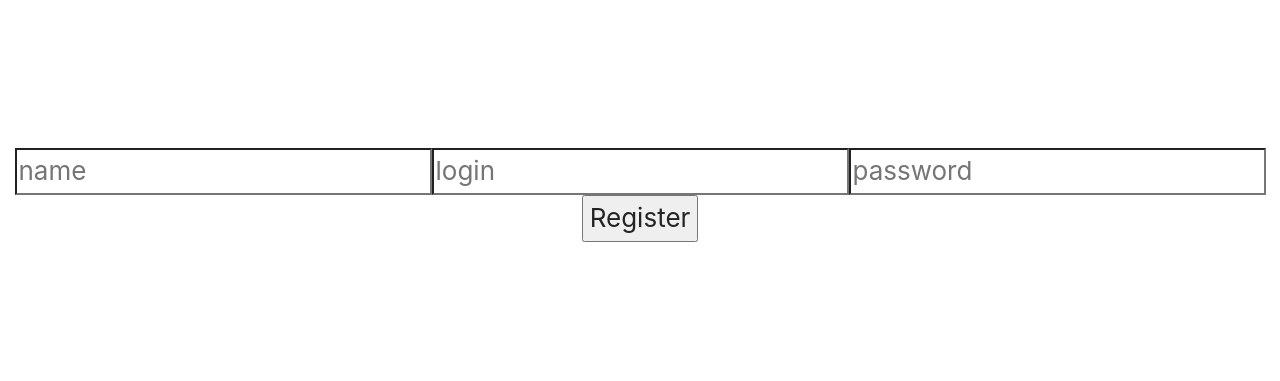
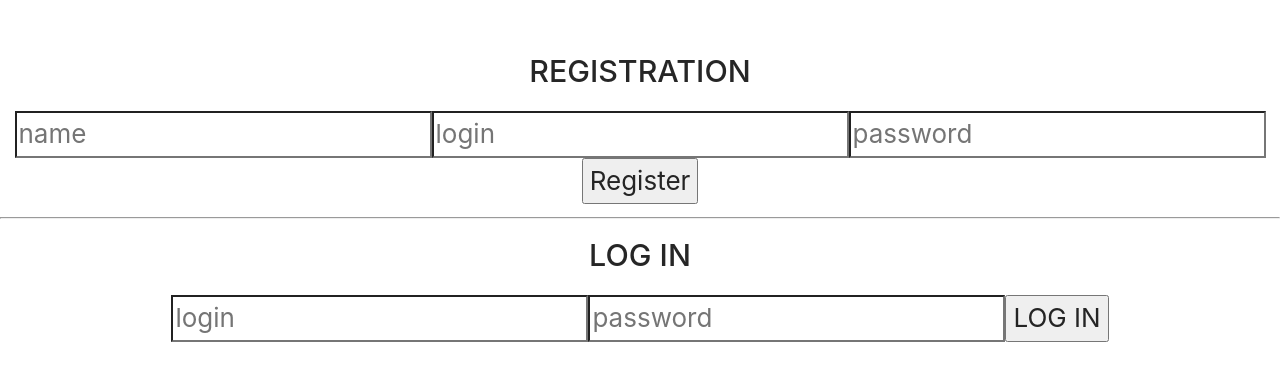
Before and after one commit to elem15/project-management-app, a React (Create React App) app: page / in a window 1280 px wide. Shown: the part 205-586 px from the top of the page. Built offline with nearby package versions, Linux system fonts and the light colour scheme.

Commit message:
feat: add signIn

```diff
--- a/package.json
+++ b/package.json
@@ -12,7 +12,6 @@
     "@types/react": "^18.0.25",
     "@types/react-dom": "^18.0.8",
     "antd": "^4.24.1",
-    "axios": "^1.1.3",
     "react": "^18.2.0",
     "react-dom": "^18.2.0",
     "react-redux": "^8.0.5",
--- a/src/features/auth/Auth.tsx
+++ b/src/features/auth/Auth.tsx
@@ -7,16 +7,30 @@ import styles from './Counter.module.css';
 export default function Auth() {
   const appDispatch = useAppDispatch();
   const { name, login, password } = useAppSelector(state => state.auth);
-  const handleSubmit = (e: FormEvent) => {
+  const handleSignUpSubmit = (e: FormEvent) => {
     e.preventDefault();
     appDispatch(signUp());
   }
+  const handleSignInSubmit = (e: FormEvent) => {
+    e.preventDefault();
+    appDispatch(signIn());
+  }
   return (
-    <form onSubmit={handleSubmit}>
-      <input type="text" placeholder='name' value={name} onChange={(e) => appDispatch(addName(e.target.value))} />
-      <input type="text" placeholder='login' value={login} onChange={(e) => appDispatch(addLogin(e.target.value))} />
-      <input type="password" placeholder='password' value={password} onChange={(e) => appDispatch(addPassword(e.target.value))} />
-      <button>Register</button>
-    </form>
+    <div>
+      <h3>REGISTRATION</h3>
+      <form onSubmit={handleSignUpSubmit}>
+        <input type="text" placeholder='name' value={name} onChange={(e) => appDispatch(addName(e.target.value))} />
+        <input type="text" placeholder='login' value={login} onChange={(e) => appDispatch(addLogin(e.target.value))} />
+        <input type="password" placeholder='password' value={password} onChange={(e) => appDispatch(addPassword(e.target.value))} />
+        <button>Register</button>
+      </form>
+      <hr />
+      <h3>LOG IN</h3>
+      <form onSubmit={handleSignInSubmit}>
+        <input type="text" placeholder='login' value={login} onChange={(e) => appDispatch(addLogin(e.target.value))} />
+        <input type="password" placeholder='password' value={password} onChange={(e) => appDispatch(addPassword(e.target.value))} />
+        <button>LOG IN</button>
+      </form>
+    </div>
   );
 }
--- a/src/features/auth/authSlice.ts
+++ b/src/features/auth/authSlice.ts
@@ -1,8 +1,7 @@
 import { createAsyncThunk, createSlice, PayloadAction, SerializedError } from '@reduxjs/toolkit';
-import axios from 'axios';
 import { RootState } from '../../app/store';
 import { FAILED, IDLE, LOADING } from '../../helpers/constants/status';
-import { AUTH_SIGNUP, BASE_URL } from '../../helpers/constants/urls';
+import { AUTH_SIGNIN, AUTH_SIGNUP, BASE_URL } from '../../helpers/constants/urls';
 
 export interface IAuthState {
   name: string;
@@ -30,14 +29,21 @@ export const signUp = createAsyncThunk(
     const state = getState() as RootState;
     const { name, login, password } = state.auth;
     try {
-      const response = await axios.post(BASE_URL + AUTH_SIGNUP,
-        {
+      const response = await fetch(BASE_URL + AUTH_SIGNUP, {
+        method: 'POST',
+        headers: {
+          'Content-Type': 'application/json'
+        },
+        body: JSON.stringify({
           name,
           login,
           password,
-        });
-      const data = await response.data;
-      if (response.status !== 200) {
+        })
+      });
+      console.log(await response)
+      const data = await response.json();
+      console.log(data)
+      if (!response.ok) {
         throw new Error(data.message);
       }
       dispatch(addUserId(data._id))
@@ -49,8 +55,31 @@ export const signUp = createAsyncThunk(
 );
 export const signIn = createAsyncThunk(
   'auth/signIn',
-  async () => {
-
+  async (_, { rejectWithValue, dispatch, getState }) => {
+    const state = getState() as RootState;
+    const { login, password } = state.auth;
+    try {
+      const response = await fetch(BASE_URL + AUTH_SIGNIN, {
+        method: 'POST',
+        headers: {
+          'Content-Type': 'application/json'
+        },
+        body: JSON.stringify({
+          login,
+          password,
+        })
+      });
+      console.log(await response)
+      const data = await response.json();
+      console.log(data)
+      if (!response.ok) {
+        throw new Error(data.message);
+      }
+      dispatch(addToken(data.token))
+    } catch (e) {
+      const error = e as Error;
+      return rejectWithValue(error.message);
+    }
   }
 );
 export type IAction = PayloadAction<
@@ -107,7 +136,10 @@ export const authSlice = createSlice({
     builder
       .addCase(signUp.pending, loaderHandler)
       .addCase(signUp.fulfilled, dataHandler)
-      .addCase(signUp.rejected, errorHandler);
+      .addCase(signUp.rejected, errorHandler)
+      .addCase(signIn.pending, loaderHandler)
+      .addCase(signIn.fulfilled, dataHandler)
+      .addCase(signIn.rejected, errorHandler);
   },
 });
 
```
Also changed, not shown: 1 other file (tests, documents, lock files or other folders).
